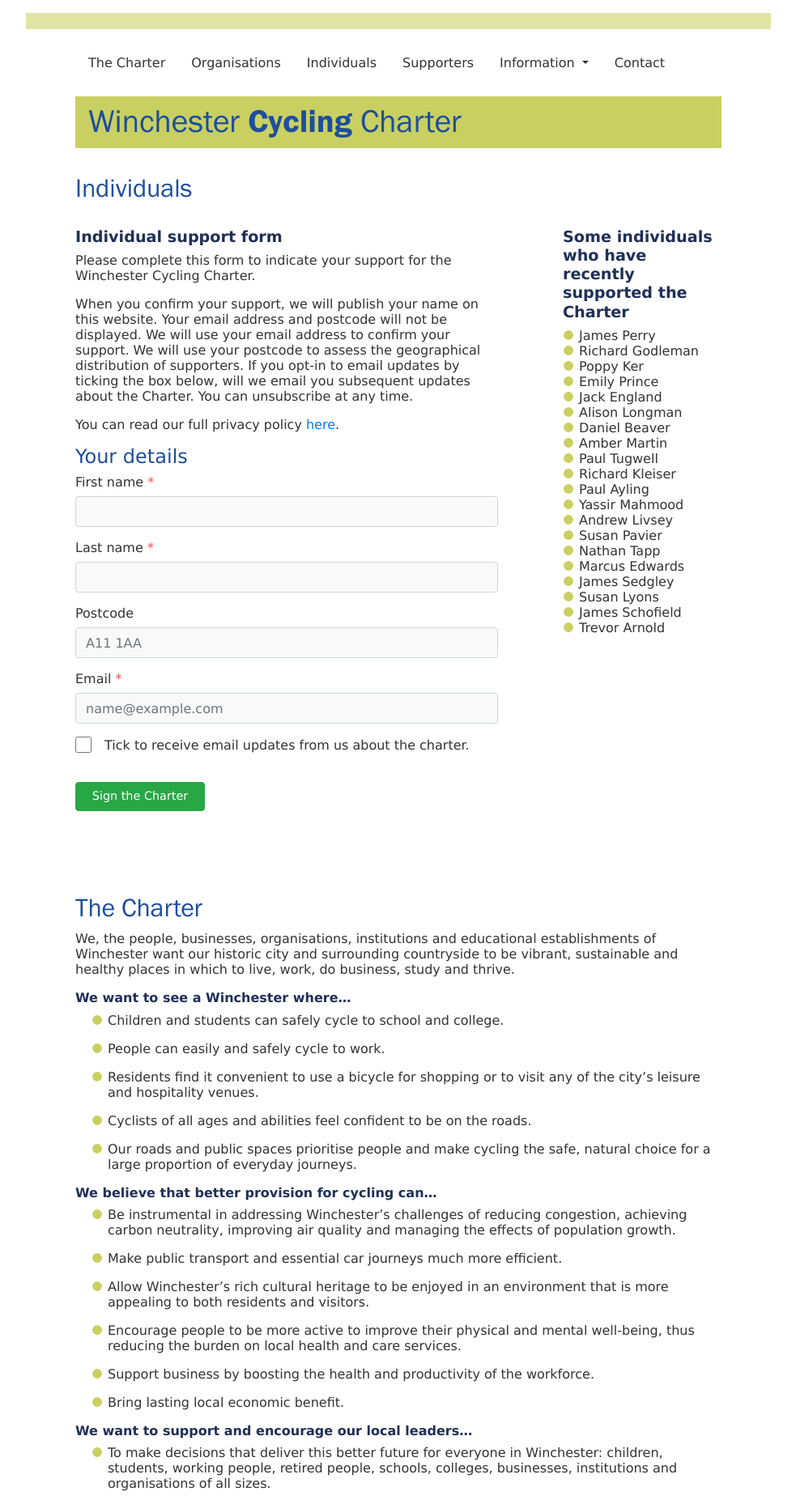
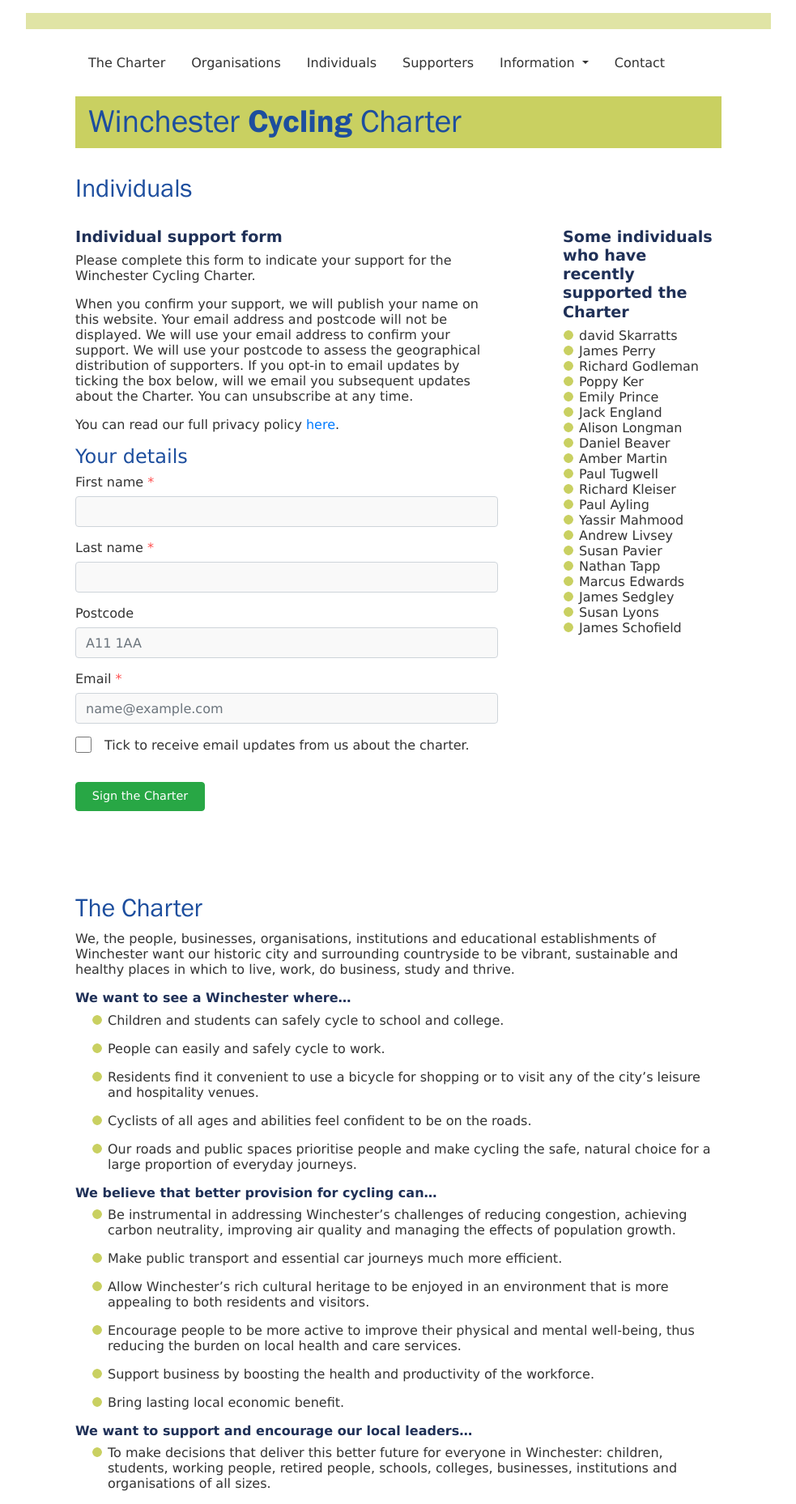
Before and after one commit to winchestercyclingcharter/winchestercyclingcharter.github.io, a Jekyll site: the page built from ind-page.md, in a window 1280 px wide. Shown: the whole page at 81% size, without its empty margins (148-1131 px from the left). Built offline with Jekyll 4.4.1, drawn with Linux system fonts in a browser that asks for light colours; nearby versions of some CDN libraries.

Commit message:
Update people.yml

```diff
--- a/_data/people.yml
+++ b/_data/people.yml
@@ -882,3 +882,4 @@ people:
 - { lastname: Ker, firstname: Poppy, dt: 20251107-160506-532043 }
 - { lastname: Godleman, firstname: Richard, dt:  20251228-215743-646170 }
 - { lastname: Perry, firstname: James, dt:  20260211-090339-606682 }
+- { lastname: Skarratts, firstname: david, dt:  20260401-200629-239157 }
```
